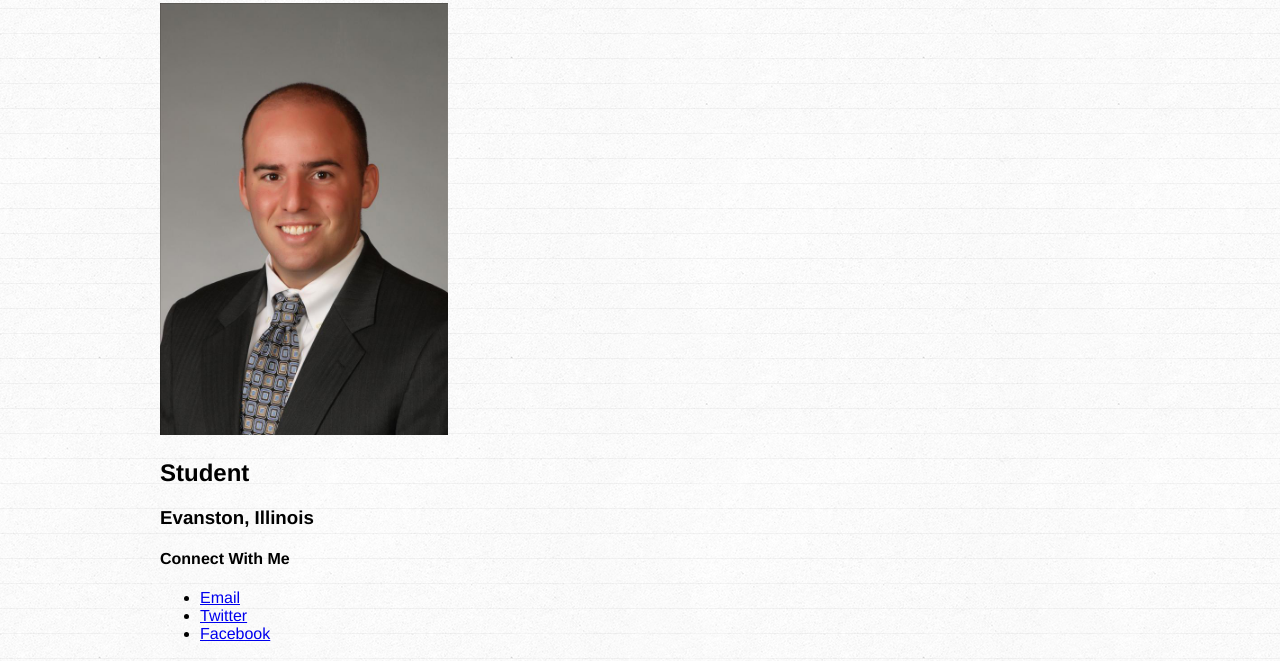
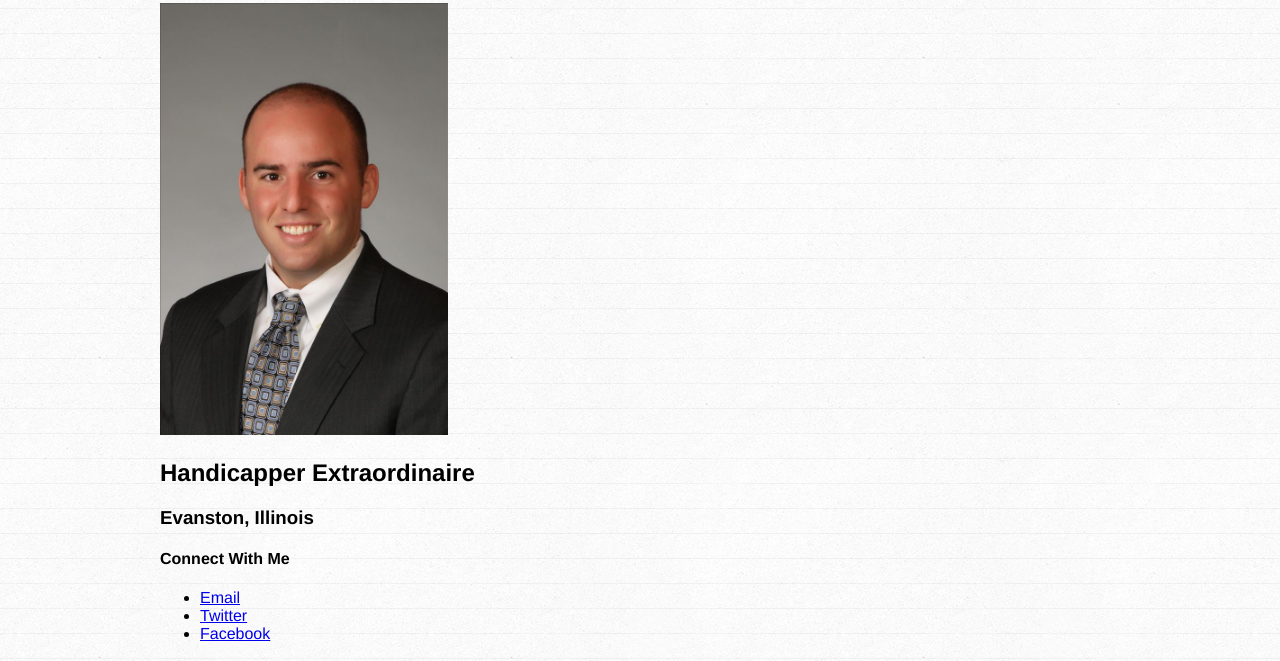
Before and after one commit to BrianDeutsch/BrianDeutsch.github.io, a plain HTML site: page index.html in a window 1280 px wide. Shown: the part 77-738 px from the top of the page. Drawn offline with Linux system fonts and the light colour scheme.

Commit message:
handicapper

```diff
--- a/index.html
+++ b/index.html
@@ -11,7 +11,7 @@
     <p>
       <img src="Headshot.jpg" height="5%" width="30%">
     </p>
-    <h2>Student</h2>
+    <h2>Handicapper Extraordinaire</h2>
     <h3>Evanston, Illinois</h3>
     <section>
       <h4>Connect With Me</h4>
```
